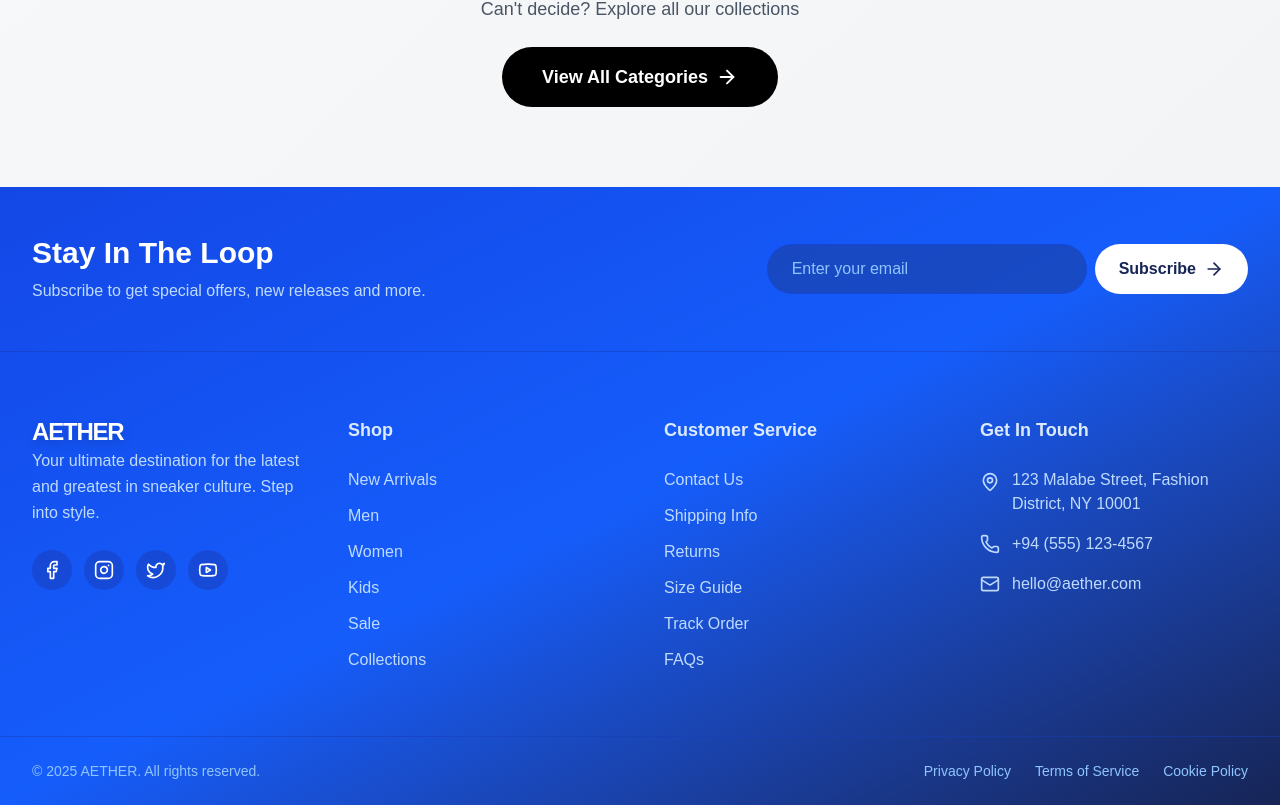
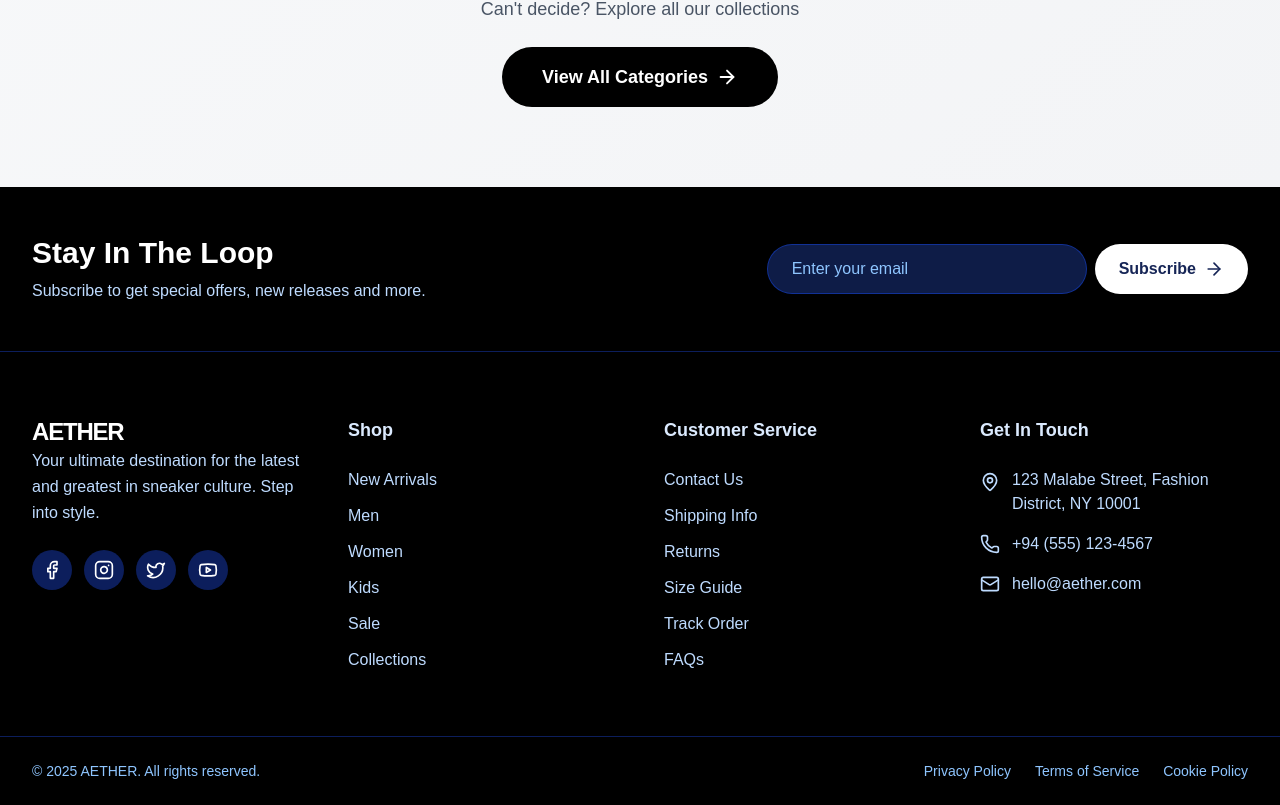
Before and after one commit to HeshanJayasekara18/OnlineShoesStore, a Next.js app in the folder shoes-store-frontend/: page / in a window 1280 px wide. Shown: the part 4928-5733 px from the top of the page. Built offline with nearby package versions, Linux system fonts and the light colour scheme.

Commit message:
footer color change to black

```diff
--- a/shoes-store-frontend/app/components/common/footer/Footer.tsx
+++ b/shoes-store-frontend/app/components/common/footer/Footer.tsx
@@ -6,7 +6,7 @@ export function Footer() {
   const currentYear = new Date().getFullYear();
 
   return (
-    <footer className="bg-gradient-to-br from-blue-700 via-blue-600 to-blue-950 text-white">
+    <footer className="bg-gradient-to-br from-black via-black to-black text-white">
 
       {/* Newsletter Section */}
       <div className="border-b border-blue-800/50">
```
